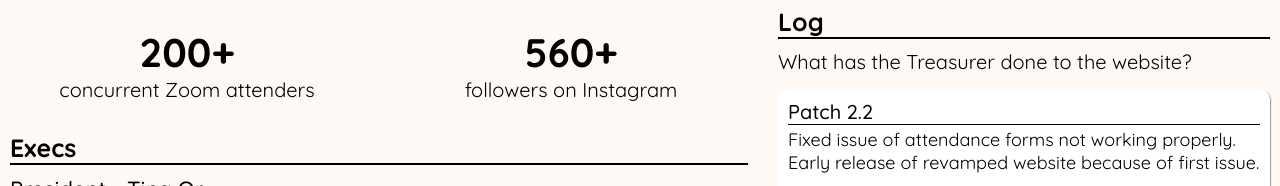
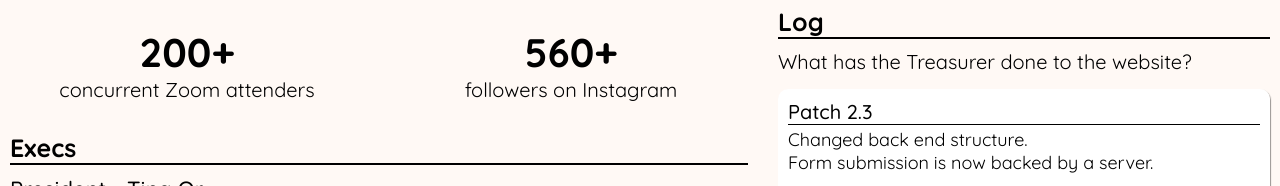
Before and after one commit to bthsamongus/bthsamongus.github.io, a plain HTML site: page index.html in a window 1280 px wide. Shown: the part 737-923 px from the top of the page. Drawn offline with Linux system fonts and the light colour scheme; no server answers.

Commit message:
updated the attendance system

```diff
--- a/index.html
+++ b/index.html
@@ -136,6 +136,11 @@
             <div>
                 <p>What has the Treasurer done to the website?</p>
                 <section class="log">
+					<section>
+                        <h2>Patch 2.3</h2>
+                        <p>Changed back end structure.</p>
+                        <p>Form submission is now backed by a server.</p>
+                    </section>
                     <section>
                         <h2>Patch 2.2</h2>
                         <p>Fixed issue of attendance forms not working properly.</p>
```
Also changed, not shown: attendance/index.html (+1 -0 lines), attendance/lib/scripts/index.min.js.
